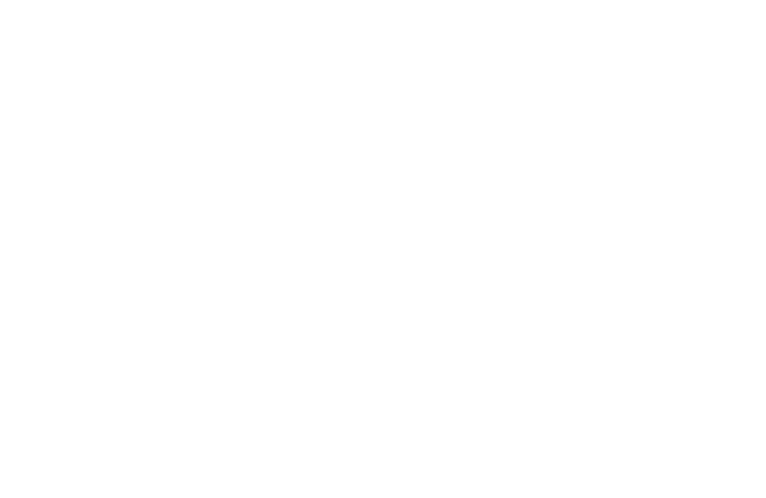
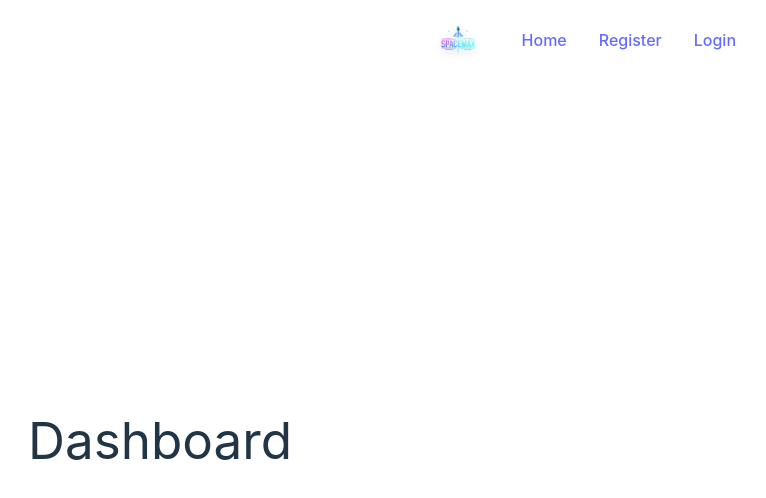
Before and after one commit to Anermers95/SWE5006, a React (Vite) app in the folder frontend/: page /Dashboard in a window 1280 px wide. Before the commit this address had no page. Shown: the top 498 px of the page, without its empty margins (480-1246 px from the left). Built offline with nearby package versions, Linux system fonts and the light colour scheme.

Commit message:
Dashboard page
Dashboard page

```diff
--- a/frontend/src/App.tsx
+++ b/frontend/src/App.tsx
@@ -3,6 +3,7 @@
 import LoginForm from './component/LoginForm'
 import RegisterForm from './component/RegisterForm' // Import Register Page component
 import HomePage from './component/HomePage'
+import Dashboard from './component/Dashboard'
 function App() {
   return (
     <Router>
@@ -11,6 +12,7 @@
         <Route path="/login" element={<LoginForm />} />
         <Route path="/register" element={<RegisterForm />} />
         <Route path="/home" element={<HomePage />} />
+        <Route path = "Dashboard" element={<Dashboard/>}/>
       </Routes>
     </Router>
   )
--- /dev/null
+++ b/frontend/src/component/Dashboard.tsx
@@ -0,0 +1,19 @@
+import { useState } from "react";
+import { Link, useNavigate} from "react-router-dom";
+import Navbar from "./navbar";
+
+const Dashboard = () => {
+    return (
+        <div className="flex flex-col w-full min-h-screen">
+            <div className="flex justify-end">
+                <Navbar />
+            </div>
+
+            <div className="flex-1 flex justify-center items-center">
+                <h1>Dashboard</h1>
+            </div>
+        </div>
+    )
+}
+
+export default Dashboard;
```
